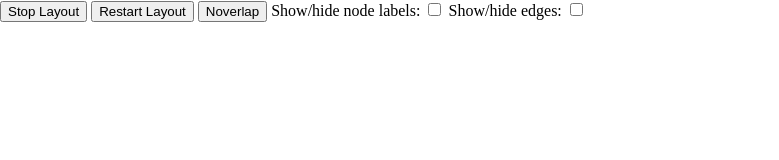
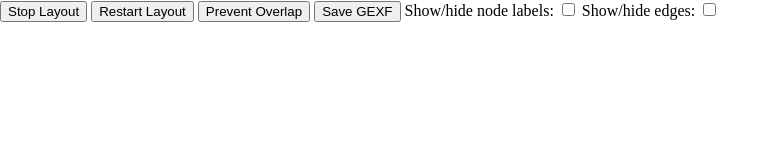
Before and after one commit to mizvol/sigma-basic-graph, a plain HTML site: page neo.html in a window 1280 px wide. Shown: the whole page, without its empty margins (0-779 px from the left). Drawn offline with Linux system fonts and the light colour scheme; no server answers.

```diff
--- a/neo.html
+++ b/neo.html
@@ -13,12 +13,14 @@
     <script src="./lib/plugins/sigma.neo4j.cypher/sigma.neo4j.cypher.js"></script>
     <script src="./lib/plugins/sigma.layout.noverlap/sigma.layout.noverlap.js"></script>
     <script src="./lib/plugins/sigma.plugins.animate/sigma.plugins.animate.js"></script>
+    <script src="./lib/plugins/sigma.exporters.gexf/sigma.exporters.gexf.js"></script>
 </head>
 
 <body>
     <input id="stopLayout" type="button" value="Stop Layout" onclick="stopLayout();" />
     <input id="restartLayout" type="button" value="Restart Layout" onclick="restartLayout();" />
-    <input id="noverlap" type="button" value="Noverlap" onclick="noverlap();" />
+    <input id="noverlap" type="button" value="Prevent Overlap" onclick="noverlap();" />
+    <input id="saveGEXF" type="button" value="Save GEXF" onclick="saveGEXF();" />
     Show/hide node labels: <input id="drawHideLabelsCheckBox" type="checkbox" onclick="drawHideLabelsTrigger();" />
     Show/hide edges: <input id="drawHideEdgesCheckBox" type="checkbox" onclick="drawHideEdgesTrigger();" />
     <div id="container"></div>
--- a/neo.js
+++ b/neo.js
@@ -69,6 +69,18 @@ function noverlap() {
     sigma_instance.startNoverlap()
 }
 
+function saveGEXF() {
+    console.log(sigma_instance.toGEXF({
+        download: true,
+        filename: 'myGraph.gexf',
+        nodeAttributes: 'neo4j_data',
+        edgeAttributes: 'neo4j_data',
+        renderer: sigma_instance.renderers[0],
+        creator: 'Sigma.js',
+        description: 'This is an awesome graph!'
+    }));
+}
+
 // Sigma settings: https://github.com/jacomyal/sigma.js/wiki/Settings
 
 sigmaConfig = {
```
